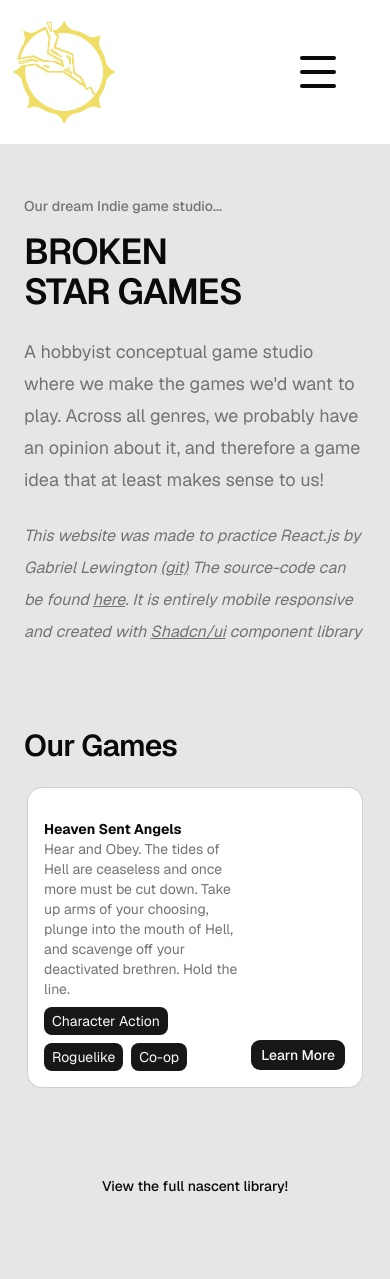
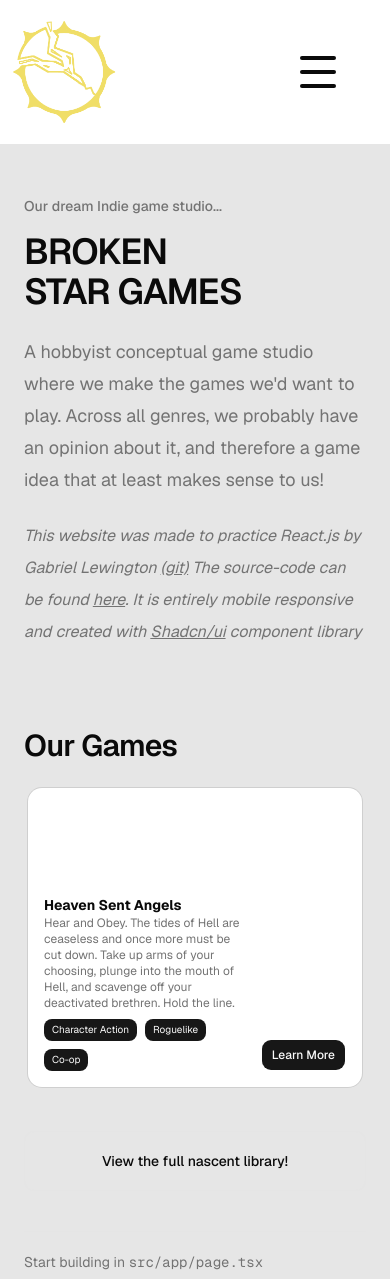
Before and after one commit to FirePenguin99/BSG-Website, a Next.js app in the folder bsg-website/: page / in a window 390 px wide. Shown: the top 1279 px of the page. Built offline with nearby package versions, Linux system fonts and the light colour scheme.

Commit message:
fix: minor style changes

```diff
--- a/bsg-website/src/app/globals.css
+++ b/bsg-website/src/app/globals.css
@@ -12,6 +12,7 @@
   --font-mono: var(--font-geist-mono);
   --font-heading: var(--font-sans);
   --container-8xl: 88rem;
+  --text-2xs: 0.625rem;
   --color-sidebar-ring: var(--sidebar-ring);
   --color-sidebar-border: var(--sidebar-border);
   --color-sidebar-accent-foreground: var(--sidebar-accent-foreground);
--- a/bsg-website/src/components/game_card.tsx
+++ b/bsg-website/src/components/game_card.tsx
@@ -20,18 +20,18 @@ export default function GameCard({ className, game_title, game_description, game
                     className="bg-[image:var(--image-url)] aspect-5/4 flex flex-row gap-3 items-end justify-between">
                     <div>
                         <h1 className="md:text-2xl font-bold">{game_title}</h1>
-                        <h2 className="md:text-lg text-muted-foreground">{game_description}</h2>
+                        <h2 className="text-xs lg:text-lg text-muted-foreground">{game_description}</h2>
                         {game_tags && game_tags.length > 0 && (
-                            <div className="flex flex-wrap gap-2 mt-2">
+                            <div className="flex flex-wrap gap-2 mt-2 ">
                                 {game_tags.map((tag, index) => (
-                                    <span key={index} className="bg-primary text-primary-foreground px-2 py-1 rounded-md text-sm">
+                                    <span key={index} className="bg-primary text-primary-foreground px-2 py-1 rounded-md text-2xs md:text-sm  shrink">
                                         {tag}
                                     </span>
                                 ))}
                             </div>
                         )}
                     </div>
-                    <RouterButton className="md:p-5" url={gamePageUrl}>
+                    <RouterButton className="md:p-5 text-xs md:text-sm" url={gamePageUrl}>
                         {"Learn More"}
                     </RouterButton>
                 </CardContent>
--- a/bsg-website/src/components/game_carousel.tsx
+++ b/bsg-website/src/components/game_carousel.tsx
@@ -48,7 +48,7 @@ export default function GameCarousel({ className }: GameCarouselProps) {
             >
                 <CarouselContent>
                     {data.map((game, index) => (
-                        <CarouselItem key={index} className="md:basis-1/2 lg:basis-1/2">
+                        <CarouselItem key={index} className="lg:basis-1/2">
                             <GameCard game_title={game.title} game_description={game.description} game_tags={game.tags} gamePageUrl={game.url} imageUri={game.imageUrl} />
                         </CarouselItem>
                     ))}
```
